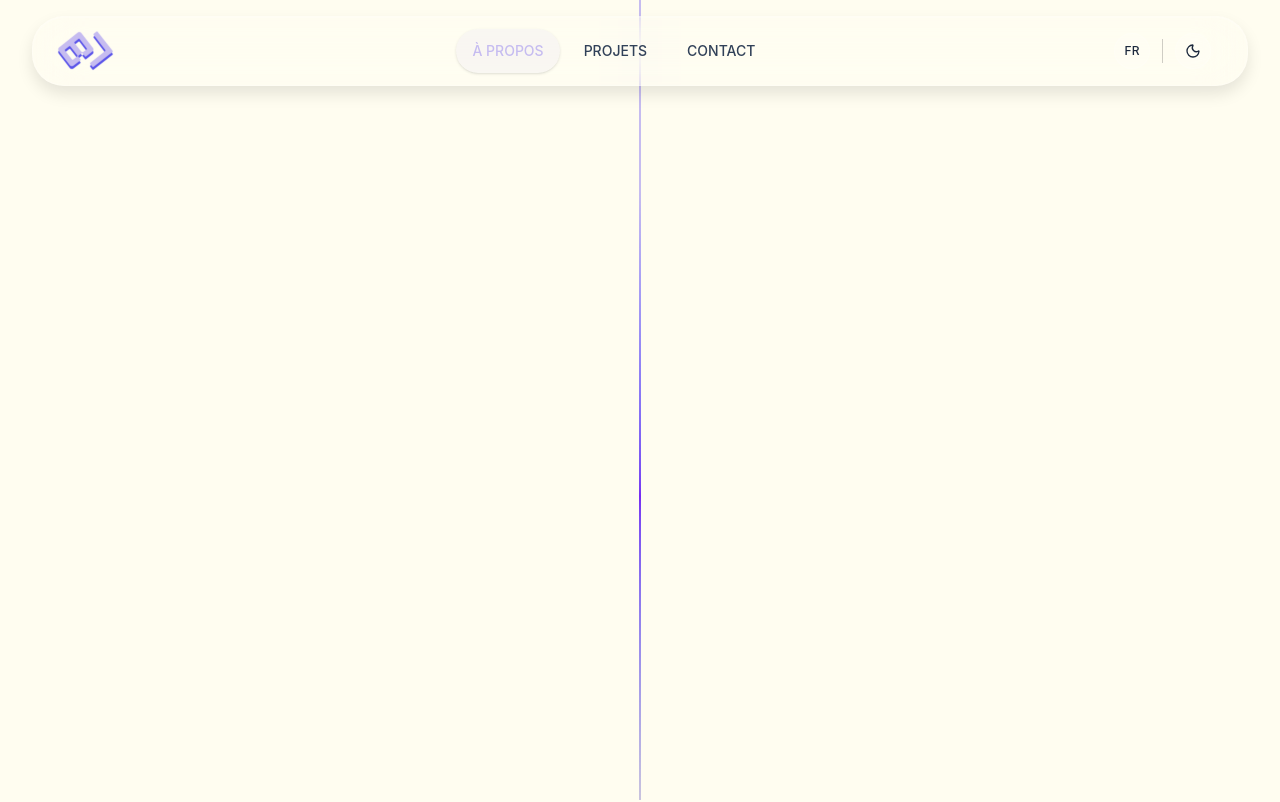
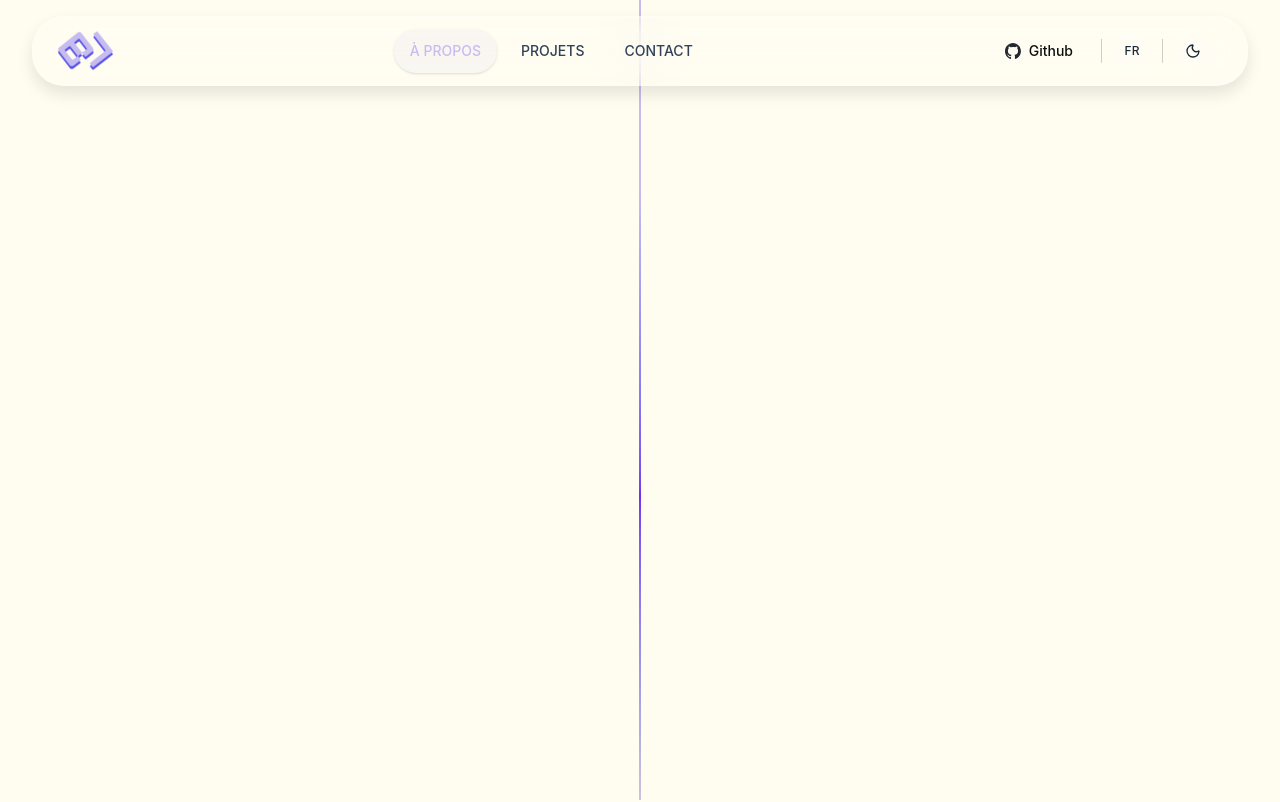
Before and after one commit to Bima42/portfolio, a React (Vite) app: page /about in a window 1280 px wide. Shown: the top 802 px of the page. Built offline with nearby package versions, Linux system fonts and the light colour scheme.

Commit message:
feat(header): add github button

```diff
--- a/src/components/header/Header.tsx
+++ b/src/components/header/Header.tsx
@@ -8,7 +8,7 @@ export function Header() {
   const themeHook = useTheme();
   const languageHook = useLanguage();
 
-  const theme = themeHook.theme;
+  const theme = themeHook;
 
   const defaultNavigation: NavigationMenuItem[] = [
     { label: languageHook.t("navigation.about"), href: "/about" },
@@ -36,7 +36,7 @@ export function Header() {
           hover:bg-white/15 dark:hover:bg-white/10
         "
         style={{
-          boxShadow: theme === "dark"
+          boxShadow: theme.isDark
             ? `0 8px 16x rgba(0, 0, 0, 0.3), inset 0 1px 0 rgba(255, 255, 255, 0.1)`
             : `0 8px 16px rgba(0, 0, 0, 0.1), inset 0 1px 0 rgba(255, 255, 255, 0.2)`
         }}
@@ -57,6 +57,27 @@ export function Header() {
             {/* Desktop Controls */}
             {/* md:flex make it appears when desktop */}
             <div className="hidden md:flex items-center space-x-3">
+              <a
+                href="https://github.com/Bima42/portfolio"
+                target="_blank"
+                rel="noopener noreferrer"
+                className="
+                  flex items-center space-x-2 px-4 py-2
+                  rounded-full
+                  transition-all duration-200
+                  text-sm font-medium
+                  text-foreground hover:text-primary
+                  hover:bg-primary/10 dark:hover:bg-primary/20 hover:shadow-sm
+                "
+              >
+                <img
+                  src={theme.isDark ? "/github-mark-white.svg" : "/github-mark.svg"}
+                  alt="GitHub"
+                  className="w-4 h-4"
+                />
+                <span>Github</span>
+              </a>
+              <VerticalDivider />
               <LanguageToggle />
               <VerticalDivider />
               <ThemeToggle />
--- a/src/locales/fr.json
+++ b/src/locales/fr.json
@@ -17,7 +17,7 @@
   "pages": {
     "home": {
       "title": "Accueil",
-      "greeting": "Concevoir des solutions utiles aux gens",
+      "greeting": "Concevoir des solutions utiles pour les gens",
       "buttons": {
         "knowMore": "En savoir plus sur moi",
         "projects": "Mes projets",
```
Also changed, not shown: public/github-mark-white.svg (added), public/github-mark.svg (added).
